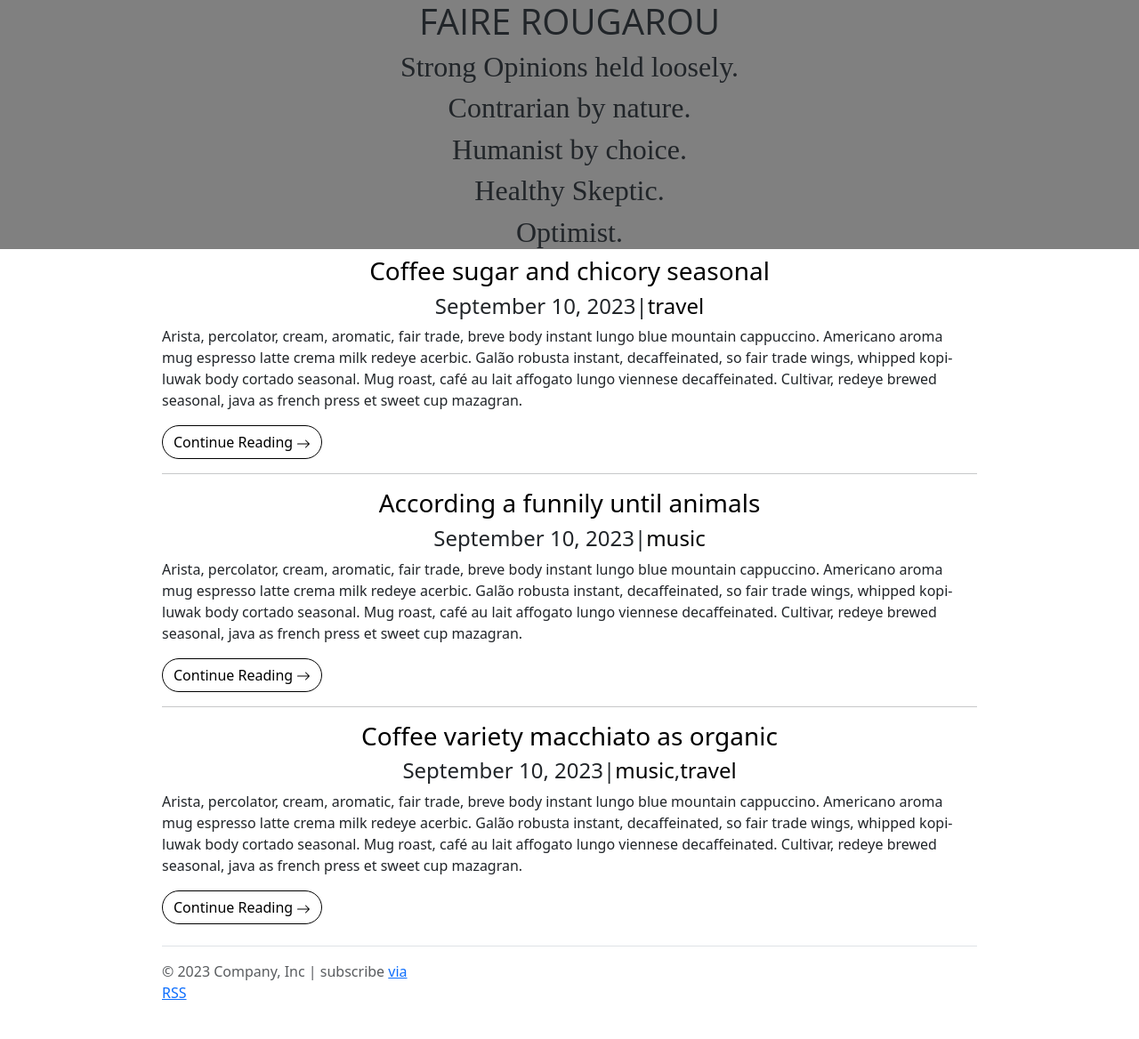
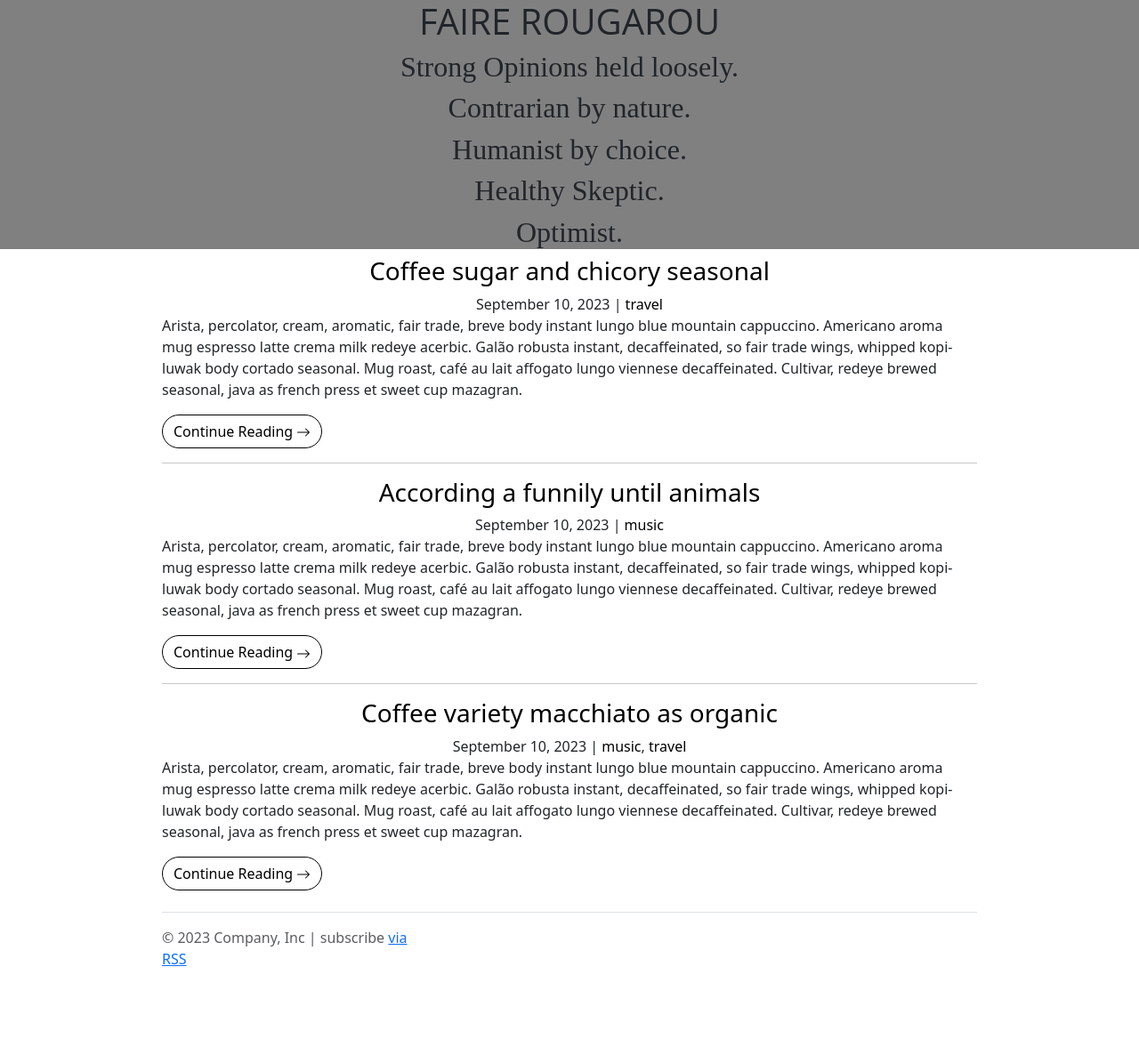
Before and after one commit to beauregardhenry/rougarou, a Jekyll site: the page built from index.markdown, in a window 1280 px wide. Shown: the whole page at 89% size. Built offline with Jekyll 4.4.1, drawn with Linux system fonts in a browser that asks for light colours; after the commit the page ends 1130 px from its top, so only the background shows below that.

Commit message:
fix some formatting

```diff
--- a/_layouts/home.html
+++ b/_layouts/home.html
@@ -13,16 +13,18 @@ layout: default
             {{ post.title | escape }}
           </a>
         </h3>
-        <h4 class="post-meta text-center">
-          {{ post.date | date: date_format }}
+        <div class="post-meta text-center">
+          <span>{{ post.date | date: date_format }}</span>
           {%- if post.categories -%}
-             |
+            <span> | </span>
             {%- for category in post.categories -%}
               <a class="category-link" href="{{ "/categories/" | relative_url }}{{ category | slugify }}">{{ category }}</a>
-              {%- if forloop.last == false -%}, {%- endif -%}
+              {%- if forloop.last == false -%}
+                <span>, </span>
+              {%- endif -%}
             {%- endfor -%}
           {%- endif -%}
-        </h4>
+        </div>
         {%- if site.show_excerpts -%}
           {{ post.excerpt }}
           <a class="btn btn-primary" href="{{ post.url | relative_url }}">
```
